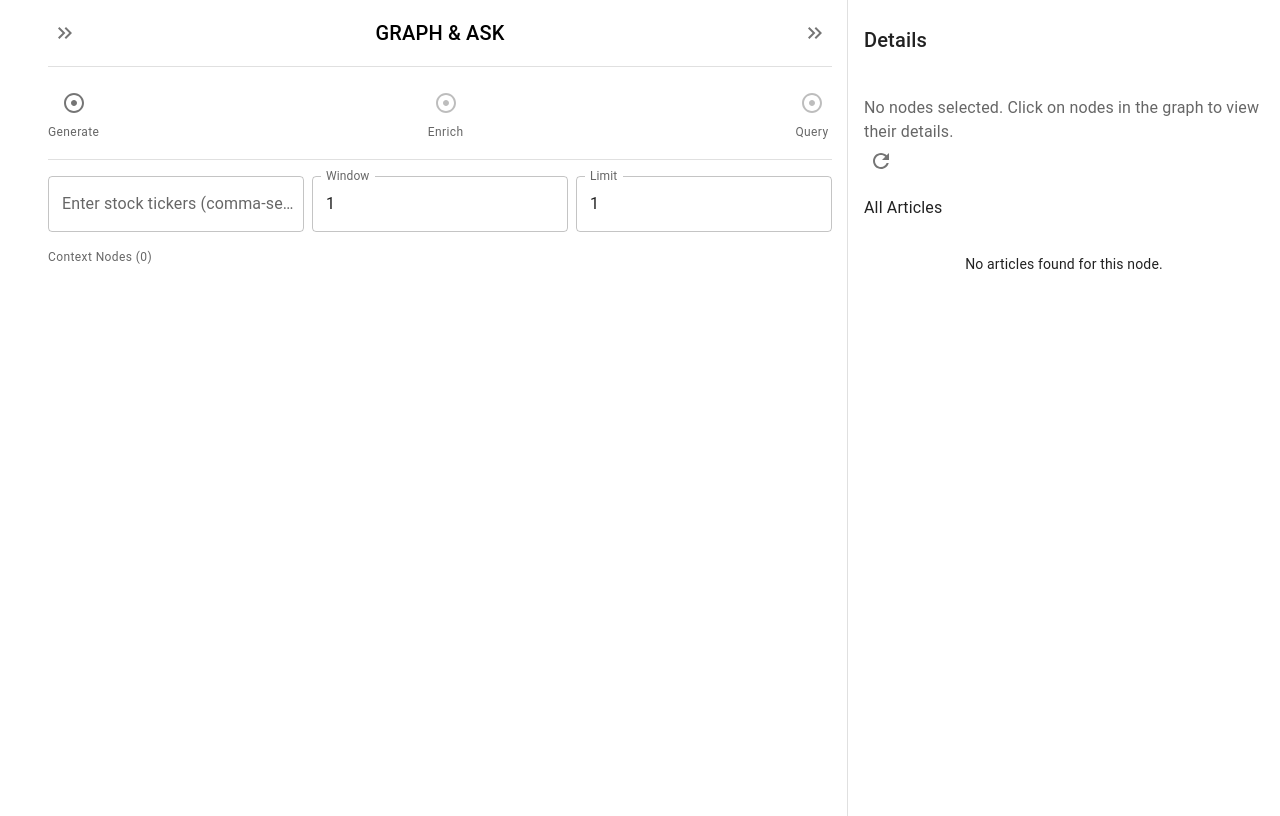
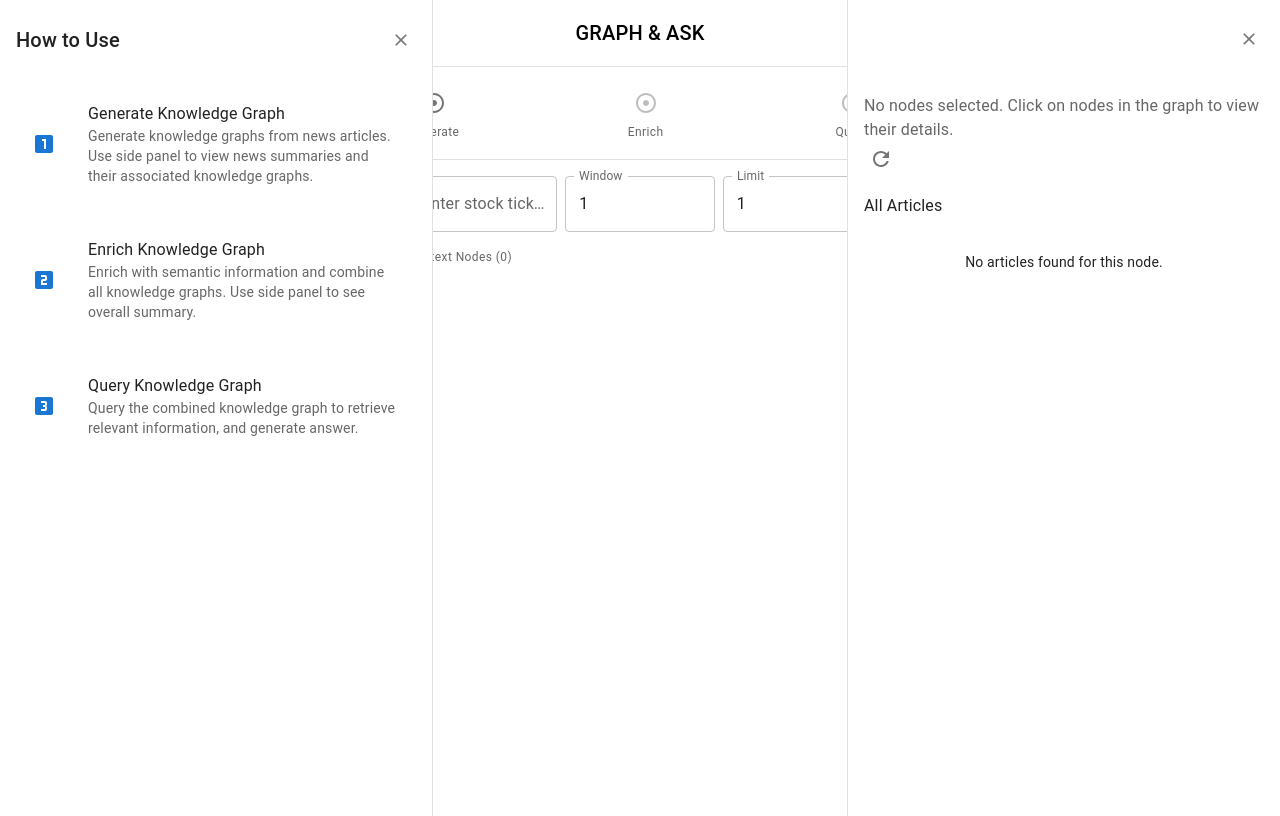
Before and after one commit to playgrdstar/kg_frontend, a React (Create React App) app: page / in a window 1280 px wide. Built offline with nearby package versions, Linux system fonts and the light colour scheme.

Commit message:
Edits to selected nodes information in right panel

```diff
--- a/src/App.tsx
+++ b/src/App.tsx
@@ -1,16 +1,12 @@
 import React, { useState } from "react";
-import { Box, Stack, Container, Typography, TextField, Button, IconButton, Divider, CircularProgress, Drawer, Chip, Link } from "@mui/material";
+import { Box, Stack, Typography, TextField, Button, IconButton, Divider, CircularProgress, Drawer, Chip, Link } from "@mui/material";
 import PanoramaFishEyeIcon from '@mui/icons-material/PanoramaFishEye';
 import AdjustIcon from '@mui/icons-material/Adjust';
 import GraphVisualization from "./components/GraphVisualization";
-import QueryInterface from "./components/QueryInterface";
-import { Article, KnowledgeGraph, QueryResult, QueryAnswer, QueryResponse, KGNode } from "./types/api.types";
+import { Article, KnowledgeGraph, QueryResponse, KGNode } from "./types/api.types";
 import { generateKG, enrichKG, queryKG } from "./services/api";
 import ArticlePanel from "./components/ArticlePanel";
-import HelpIcon from '@mui/icons-material/Help';
-import MenuIcon from '@mui/icons-material/Menu';
 import KeyboardDoubleArrowLeftIcon from '@mui/icons-material/KeyboardDoubleArrowLeft';
-import KeyboardDoubleArrowRightIcon from '@mui/icons-material/KeyboardDoubleArrowRight';
 import CloseIcon from '@mui/icons-material/Close';
 import LooksOneIcon from '@mui/icons-material/LooksOne';
 import LooksTwoIcon from '@mui/icons-material/LooksTwo';
@@ -22,13 +18,13 @@ import ListItemText from '@mui/material/ListItemText';
 
 const NodeDetails: React.FC<{ node: KGNode }> = ({ node }) => {
     return (
-        <Box sx={{ mb: 3 }}>
-            <Typography variant="h6" gutterBottom>
+        <Box sx={{ mb: 1 }}>
+            {/* <Typography variant="h6" gutterBottom>
                 Node Details
-            </Typography>
-            <Typography variant="subtitle2" gutterBottom>
+            </Typography> */}
+            {/* <Typography variant="subtitle2" gutterBottom>
                 ID: {node.id}
-            </Typography>
+            </Typography> */}
             <Typography variant="subtitle2" gutterBottom>
                 Type: {node.type}
             </Typography>
@@ -45,23 +41,11 @@ const NodeDetails: React.FC<{ node: KGNode }> = ({ node }) => {
                     <Typography variant="subtitle2" gutterBottom>
                         Related Articles:
                     </Typography>
-                    {node.articles.map((article: string, index: number) => (
-                        <Link
-                            key={index}
-                            href={article}
-                            target="_blank"
-                            rel="noopener noreferrer"
-                            sx={{
-                                display: 'block',
-                                mb: 0.5,
-                                color: 'primary.main',
-                                textDecoration: 'none',
-                                '&:hover': {
-                                    textDecoration: 'underline'
-                                }
-                            }}
-                        >
-                            Article {index + 1}
+                    {node.articles.map((article, index) => (
+                        <Link key={index} href={article} target="_blank" rel="noopener noreferrer" sx={{ display: 'block', mb: 1 }}>
+                            <Typography variant="body2" gutterBottom>
+                                {article}
+                            </Typography>
                         </Link>
                     ))}
                 </Box>
@@ -90,15 +74,14 @@ const App: React.FC = () => {
     const [selectedNodeId, setSelectedNodeId] = useState<string | null>(null);
     const [selectedNodes, setSelectedNodes] = useState<Set<string>>(new Set());
     const [queryResponse, setQueryResponse] = useState<QueryResponse | null>(null);
-    const [isHelpOpen, setIsHelpOpen] = useState<boolean>(false);
     const [isRightPanelOpen, setIsRightPanelOpen] = useState<boolean>(true);
-    const [isLeftPanelOpen, setIsLeftPanelOpen] = useState<boolean>(false);
+    const [isLeftPanelOpen, setIsLeftPanelOpen] = useState<boolean>(true);
 
-    const getNodeLabel = (nodeId: string): string => {
-        if (!kgData) return nodeId;
-        const node = kgData.nodes.find(n => n.id === nodeId);
-        return nodeId;
-    };
+    // const getNodeLabel = (nodeId: string): string => {
+    //     if (!kgData) return nodeId;
+    //     const node = kgData.nodes.find(n => n.id === nodeId);
+    //     return nodeId;
+    // };
 
     const handleGenerateKG = async () => {
         if (!tickers.trim()) return;
@@ -206,6 +189,7 @@ const App: React.FC = () => {
         );
     };
 
+    /* Main components */
     return (
         <Box sx={{
             display: "flex",
@@ -226,7 +210,7 @@ const App: React.FC = () => {
                 display: "flex",
                 flexDirection: "column",
                 pt: 2,
-                px: 6,
+                px: 1,
                 overflow: "auto"
             }}>
                 {/* Header */}
@@ -300,6 +284,12 @@ const App: React.FC = () => {
                         py: 1
                     }}>
                         <Typography variant="h6">How to Use</Typography>
+                        <IconButton
+                            onClick={() => setIsLeftPanelOpen(false)}
+                            size="small"
+                        >
+                            <CloseIcon fontSize="small" />
+                        </IconButton>
                     </Box>
 
                     <List sx={{ px: 0 }}>
@@ -580,9 +570,15 @@ const App: React.FC = () => {
                             zIndex: 1,
                             py: 1
                         }}>
-                            <Typography variant="h6">
-                                Details {selectedNodes.size > 0 && `(${selectedNodes.size} selected)`}
+                            <Typography variant="subtitle2">
+                                {selectedNodes.size > 0 && `${selectedNodes.size} nodes in context`}
                             </Typography>
+                            <IconButton
+                                onClick={() => setIsRightPanelOpen(false)}
+                                size="small"
+                            >
+                                <CloseIcon fontSize="small" />
+                            </IconButton>
                         </Box>
 
                         {kgData && Array.from(selectedNodes).map(nodeId => {
@@ -590,19 +586,19 @@ const App: React.FC = () => {
                             if (!node) return null;
                             return (
                                 <Box key={nodeId} sx={{
-                                    mb: 3,
-                                    pb: 3,
+                                    mb: 1,
+                                    pb: 0,
                                     borderBottom: "1px solid",
-                                    borderColor: "divider"
+                                    borderColor: "lightgray"
                                 }}>
                                     <Box sx={{
                                         display: "flex",
                                         justifyContent: "space-between",
                                         alignItems: "center",
-                                        mb: 1
+                                        mb: 0
                                     }}>
-                                        <Typography variant="h6" gutterBottom>
-                                            {node.id}
+                                        <Typography variant="subtitle2" gutterBottom>
+                                            <b>{node.id}</b>
                                         </Typography>
                                         <IconButton
                                             size="small"
--- a/src/components/GraphVisualization.tsx
+++ b/src/components/GraphVisualization.tsx
@@ -318,7 +318,7 @@ const GraphVisualization: React.FC<GraphVisualizationProps> = ({
         if (!cyRef.current) return;
         cyRef.current.fit(); // Fits and centers the graph
         cyRef.current.zoom({ // Optional: set a specific zoom level
-            level: 2.5,
+            level: 1.25,
             position: { x: 0, y: 0 }
         });
     };
```
